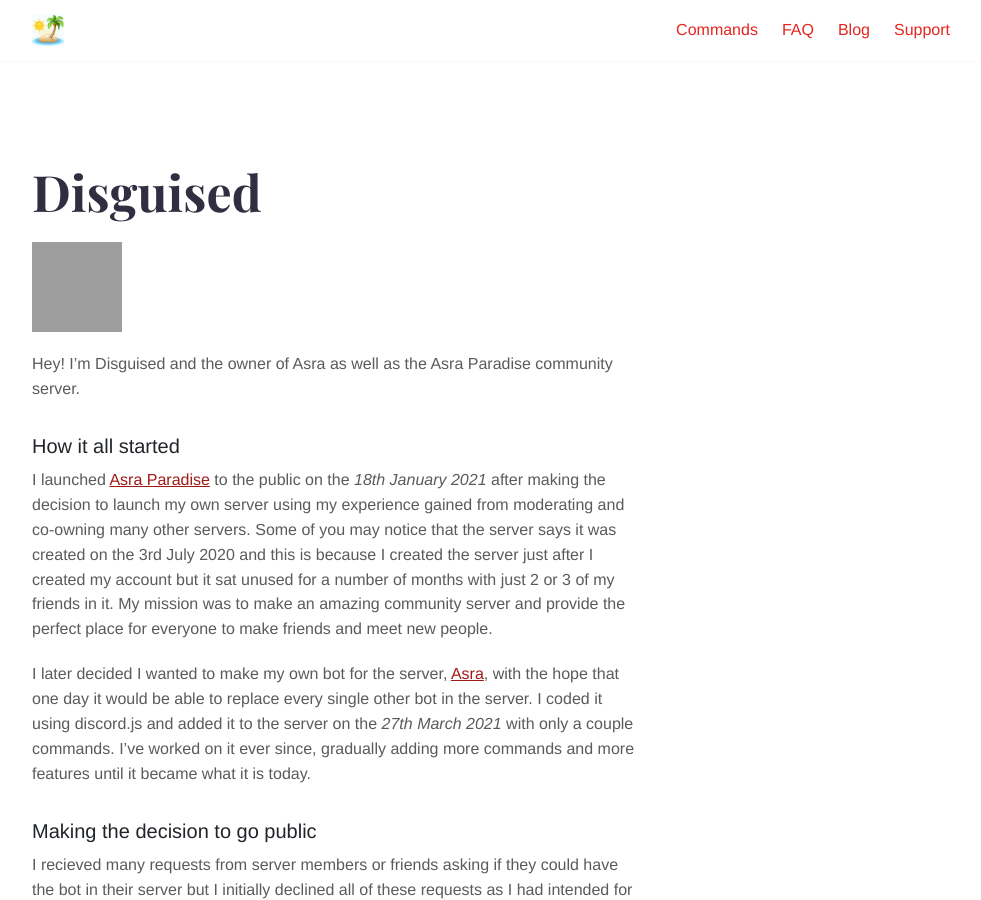
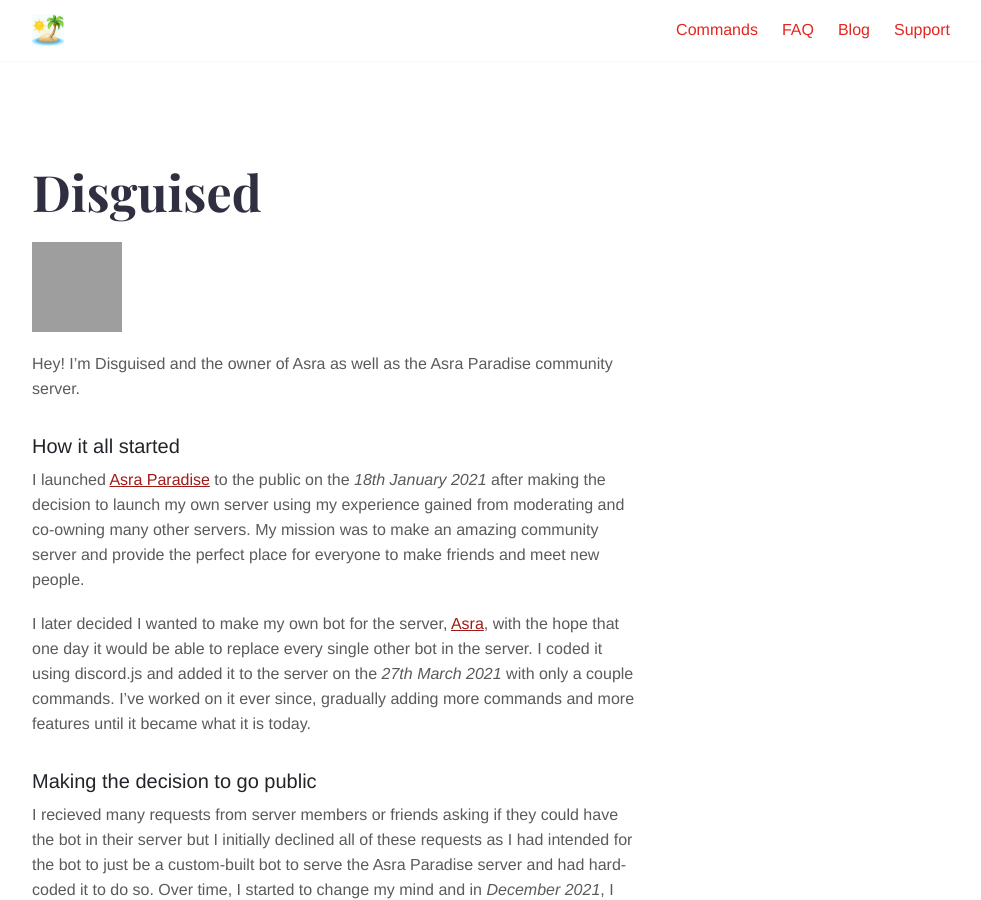
Before and after one commit to asrabot/asrabot.github.io, a Jekyll site: the page built from _team/Disguised.md, in a window 1280 px wide and 900 px high, cut to the strip 0-900 px from the top of the window. Shown: the whole strip, without its empty margins (143-1124 px from the left). Built offline with Jekyll 4.4.1, drawn with Linux system fonts in a browser that asks for light colours; nearby versions of some CDN libraries; some web fonts are replaced; grey boxes are pictures that could not be loaded.

Commit message:
Update Disguised.md

```diff
--- a/_team/Disguised.md
+++ b/_team/Disguised.md
@@ -16,10 +16,9 @@ Hey! I'm Disguised and the owner of Asra as well as the Asra Paradise community
 ### How it all started
 
 I launched [Asra Paradise](https://discord.gg/EbYwxMVfUA) to the public on the *18th January 2021* after making the decision to launch my own server using my experience gained from moderating and co-owning many other servers.
-Some of you may notice that the server says it was created on the 3rd July 2020 and this is because I created the server just after I created my account but it sat unused for a number of months with just 2 or 3 of my friends in it.
 My mission was to make an amazing community server and provide the perfect place for everyone to make friends and meet new people.
 
-I later decided I wanted to make my own bot for the server, [Asra](https://discord.com/api/oauth2/authorize?client_id=751171098971865119&permissions=8&scope=applications.commands%20bot), with the hope that one day it would be able to replace every single other bot in the server. I coded it using discord.js and added it to the server on the *27th March 2021* with only a couple commands.
+I later decided I wanted to make my own bot for the server, [Asra](https://discord.com/api/oauth2/authorize?client_id=751171098971865119&permissions=1499983113431&scope=applications.commands%20bot), with the hope that one day it would be able to replace every single other bot in the server. I coded it using discord.js and added it to the server on the *27th March 2021* with only a couple commands.
 I've worked on it ever since, gradually adding more commands and more features until it became what it is today.
 
 ### Making the decision to go public
```
